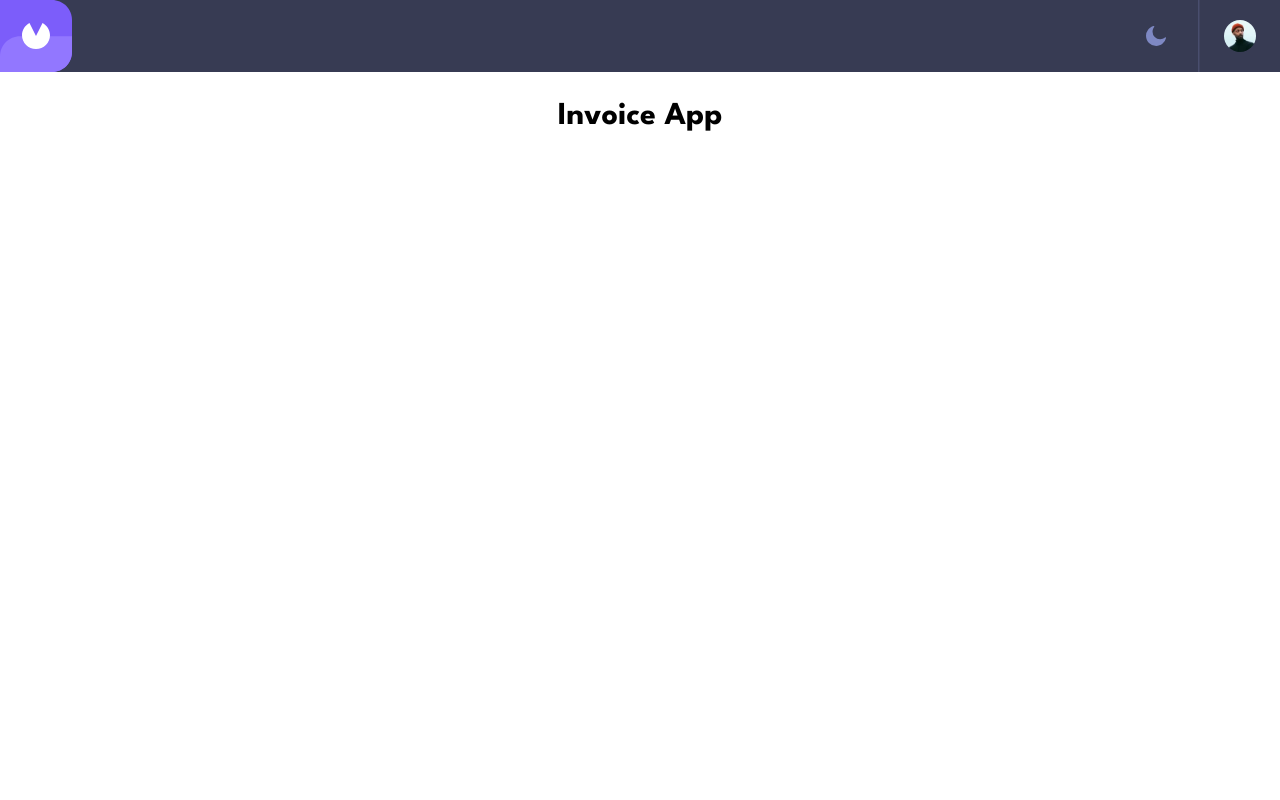
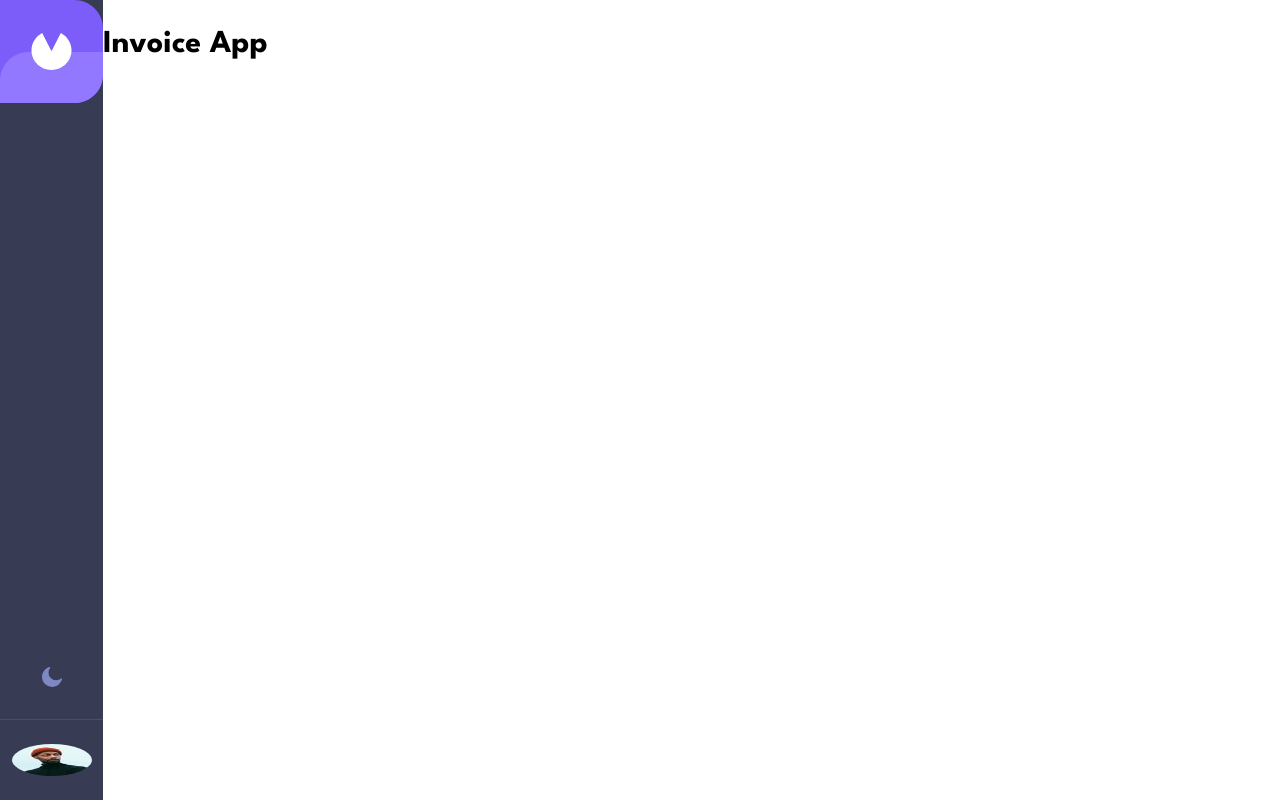
Before and after one commit to bilanoo/invoice, a React (Vite) app: page / in a window 1280 px wide. Built offline with nearby package versions, Linux system fonts and the light colour scheme.

Commit message:
implemented the header styling for desktop version.

```diff
--- a/src/App.css
+++ b/src/App.css
@@ -19,3 +19,16 @@ body {
   margin: 0;
   padding: 0;
 }
+
+.content-container {
+  display: flex;
+  flex-direction: column;
+  width: 100%;
+  height: 100%;
+}
+
+@media only screen and (min-width: 992px) {
+  .content-container {
+    flex-direction: row;
+  }
+}
--- a/src/App.tsx
+++ b/src/App.tsx
@@ -2,7 +2,7 @@ import { ThemeProvider } from "@emotion/react";
 import "./App.css";
 import { Header } from "./Header/Header";
 import { useMemo, useState } from "react";
-import { PaletteMode, createTheme } from "@mui/material";
+import { Box, PaletteMode, createTheme } from "@mui/material";
 import { getDesignTokens } from "./theme";
 
 function App() {
@@ -15,8 +15,10 @@ function App() {
   );
   return (
     <ThemeProvider theme={theme}>
-      <Header />
-      <h1>Invoice App</h1>
+      <div className="content-container">
+        <Header />
+        <h1>Invoice App</h1>
+      </div>
     </ThemeProvider>
   );
 }
--- a/src/Header/Header.tsx
+++ b/src/Header/Header.tsx
@@ -2,7 +2,9 @@ import {
   AvatarContainer,
   Container,
   DarkOrLightModeButton,
-  Divide,
+  Divider,
+  InvoiceLogo,
+  UserAvatar,
 } from "./HeaderStyles";
 import Logo from "../assets/logo-with-background.svg";
 import Moon from "../assets/icon-moon.svg";
@@ -11,18 +13,14 @@ import Avatar from "../assets/image-avatar.jpg";
 export const Header = () => {
   return (
     <Container>
-      <img src={Logo} alt="invoice-logo" />
+      <InvoiceLogo src={Logo} alt="invoice-logo" />
 
       <DarkOrLightModeButton>
         <img src={Moon} alt="dark-or-light-mode-button" />
       </DarkOrLightModeButton>
-      <Divide orientation="vertical" />
+      <Divider />
       <AvatarContainer>
-        <img
-          src={Avatar}
-          alt="user-avatar-image"
-          style={{ borderRadius: "50%" }}
-        />
+        <UserAvatar src={Avatar} alt="user-avatar-image" />
       </AvatarContainer>
     </Container>
   );
--- a/src/Header/HeaderStyles.tsx
+++ b/src/Header/HeaderStyles.tsx
@@ -1,23 +1,57 @@
-import { Box, Divider, IconButton, styled } from "@mui/material";
+import { Box, IconButton, styled } from "@mui/material";
 
 export const Container = styled(Box)(({ theme }) => ({
-  display: "flex",
-  backgroundColor: theme.palette.background.paper,
-  width: "100%",
-  height: "72px",
-  alignItems: "center",
+  "&": {
+    display: "flex",
+    backgroundColor: theme.palette.background.paper,
+    width: "100%",
+    height: "72px",
+    alignItems: "center",
+  },
+  "@media (min-width: 992px)": {
+    "&": {
+      height: "100%",
+      width: "103px",
+      flexDirection: "column",
+    },
+  },
 }));
 
+export const InvoiceLogo = styled("img")(() => ({
+  "@media (min-width: 992px)": {
+    "&": {
+      width: "100%",
+    },
+  },
+}));
 export const DarkOrLightModeButton = styled(IconButton)(() => ({
   marginLeft: "auto",
   marginRight: "24px",
+  "@media (min-width: 992px)": {
+    "&": {
+      marginLeft: "0",
+      alignSelf: "center",
+      justifySelf: "center",
+      marginTop: "auto",
+      marginRight: "0",
+      marginBottom: "24px",
+    },
+  },
 }));
 
-export const Divide = styled(Divider)(() => ({
+export const Divider = styled("div")(() => ({
   backgroundColor: "#494E6E",
   width: "1px",
   height: "100%",
   marginRight: "24px",
+  "@media (min-width: 992px)": {
+    "&": {
+      height: "1px",
+      width: "100%",
+      marginRight: "0",
+      marginBottom: "24px",
+    },
+  },
 }));
 
 export const AvatarContainer = styled(Box)(() => ({
@@ -27,4 +61,14 @@ export const AvatarContainer = styled(Box)(() => ({
   marginRight: "24px",
   justifyContent: "center",
   display: "flex",
+  "@media (min-width: 992px)": {
+    "&": {
+      marginRight: "0",
+      marginBottom: "24px",
+    },
+  },
 }));
+
+export const UserAvatar = styled("img")(() => ({
+  borderRadius: "50%",
+}));
```
